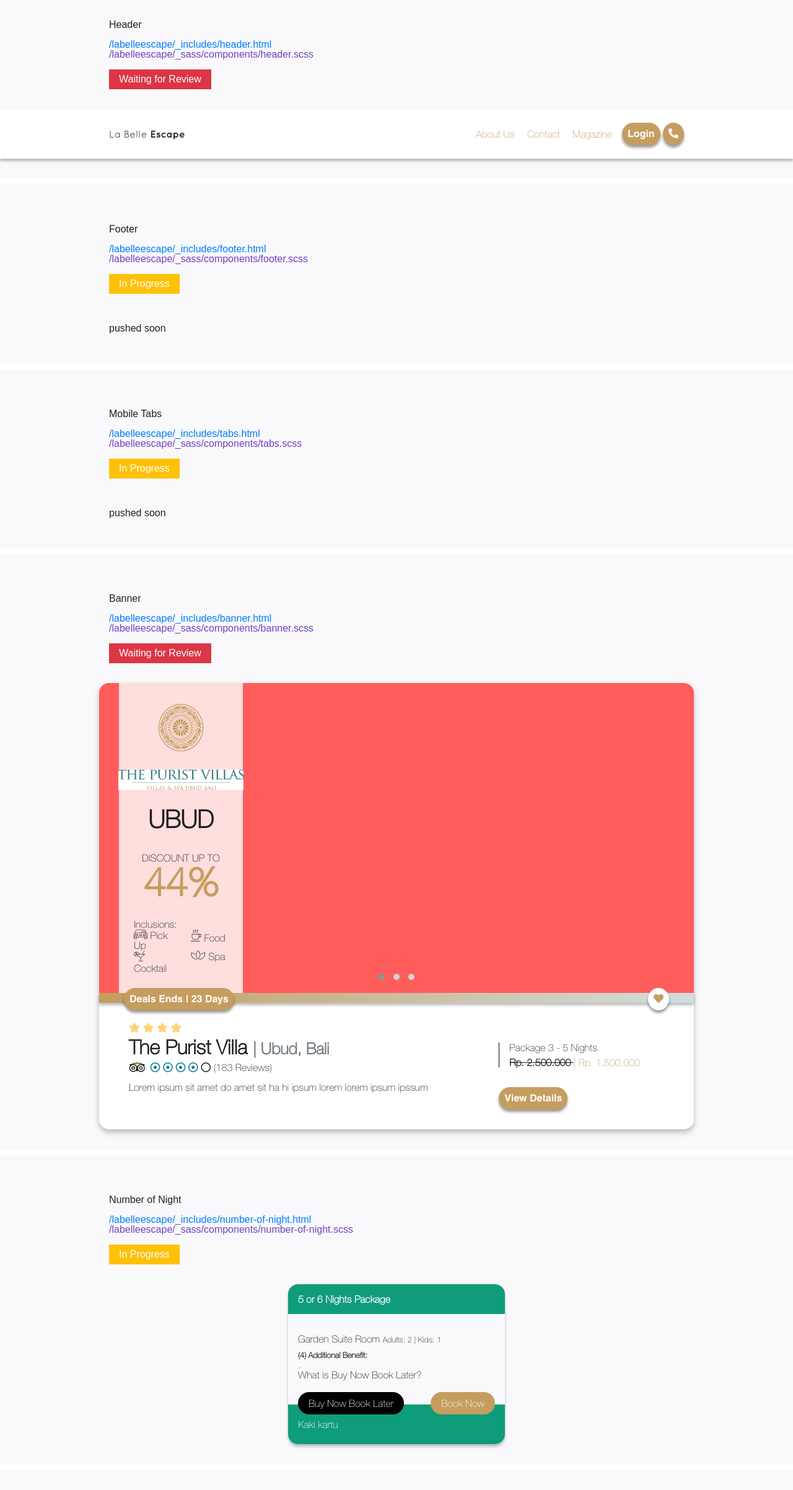
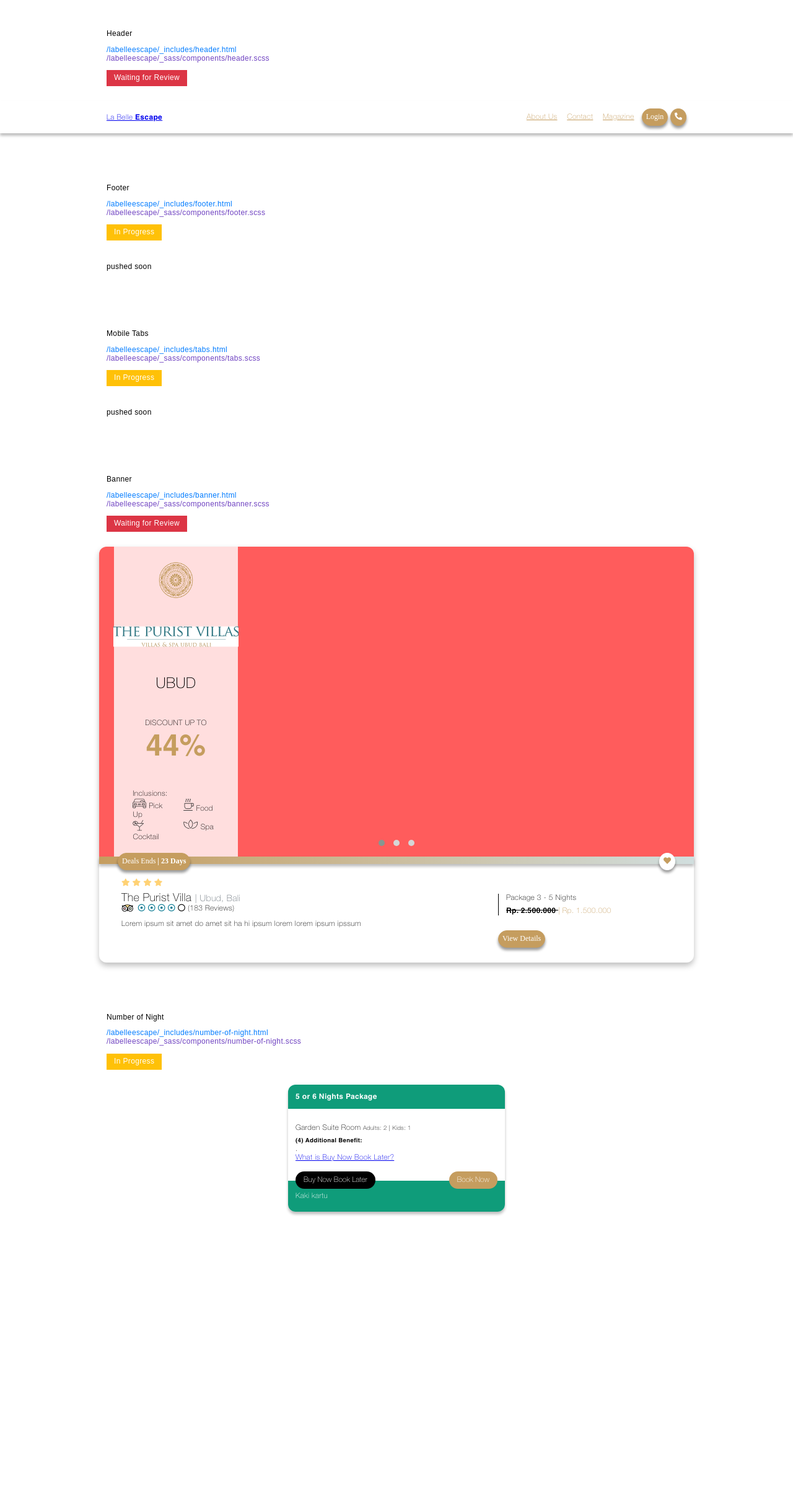
Before and after one commit to eighthijr/labelleescape, a Jekyll site: the page built from index.md, in a window 1280 px wide. Shown: the whole page at 62% size. Built offline with Jekyll 4.4.1, drawn with Linux system fonts in a browser that asks for light colours; after the commit the page ends 2037 px from its top, so only the background shows below that.

Commit message:
Update base.scss

```diff
--- a/_sass/partials/base.scss
+++ b/_sass/partials/base.scss
@@ -1,125 +1,61 @@
-// BASE
+/* Base
+*/
 
-// Fonts, Helvetica & Quicksand
+/* Font Face */
 @font-face {
-  font-family: "Helvetica Regular";
-  src: url("../../assets/fonts/helvetica-thin.otf");
-}
-
-.helvetica-r {
-  font-family: "Helvetica Reguler";
+  font-family: "Helvetica";
+  font-weight: normal;
+  src: url("https://eighthijr.github.io/labelleescape/assets/fonts/helvetica-thin.otf");
 }
 
 @font-face {
-  font-family: "Helvetica Bold";
-  src: url("../../assets/fonts/helvetica-bold.otf");
-}
-
-.helvetica-b {
-  font-family: "Helvetica Reguler";
+  font-family: "Helvetica";
+  font-weight: bold;
+  src: url("https://eighthijr.github.io/labelleescape/assets/fonts/helvetica-bold.otf");
 }
 
 @font-face {
-  font-family: "Quicksand Bold";
-  src: url("../../assets/fonts/quicksand-bold.otf");
-}
-
-.quicksand-b {
-  font-family: "Quicksand Bold";
+  font-family: "Quicksand";
+  font-weight: normal;
+  src: url("https://eighthijr.github.io/labelleescape/assets/fonts/quicksand-regular.otf");
 }
 
 @font-face {
-  font-family: "Quicksand Regular";
-  src: url("../../assets/fonts/quicksand-regular.otf");
+  font-family: "Quicksand";
+  font-weight: bold;
+  src: url("https://eighthijr.github.io/labelleescape/assets/fonts/quicksand-bold.otf");
 }
 
-.quicksand-r {
-  font-family: "Quicksand Regular";
+.font-quicksand {
+  font-family: "Quicksand";
 }
 
-// Basic styling
-body {
-  font-family: "Helvetica Regular";
-  font-size: $font-size-base;
-  font-weight: $font-weight-base;
-  line-height: $line-height-base;
-  color: $body-text-color;
-  text-align: $body-text-align;
-  background-color: $body-background-color;
+/* Font Size */
+html {
+  font-size: 75%;
 }
 
-// Spacing
-// For mantain vertical rhythym's
-h1, .h1,
-h2, .h2,
-h3, .h3,
-h4, .h4,
-h5, .h5,
-h6, .h6,
-p {
-  margin-top: 0rem;
-  margin-bottom: $spacer/2;
+/* Basic Styling */
+body {
+  padding: 2rem 0rem;
+  font-family: "Helvetica";
+  letter-spacing: 0.03em;
 }
 
-img {
+/* Reset */
+p,
+h1, h2, h3, h4, h5, h6,
+ul, li {
   margin: 0;
+  padding: 0;
 }
 
-// Typograph
-
-// For responsiveness
-html {
-  font-size: $font-size-on-small-screen;
-
-  @include media-query($large-screen) {
-    font-size: $font-size-on-large-screen;
-  }
+/* Paragraph */
+p {
+  margin-bottom: 0.5rem;
 }
 
-// Headings
-h1,
-.h1 {
-  font-size: $h1-font-size;
+/* Headings */
+h1, h2, h3, h4, h5, h6 {
+  font-weight: normal;
 }
-
-h2,
-.h {
-  font-size: $h2-font-size;
-}
-
-h3,
-.h3 {
-  font-size: $h3-font-size;
-}
-
-h4,
-.h4 {
-  font-size: $h4-font-size;
-}
-
-h5,
-.h5 {
-  font-size: $h5-font-size;
-}
-
-h6,
-.h6 {
-  font-size: $h6-font-size;
-}
-
-// Small
-small,
-.small {
-  font-size: $small-font-size;
-}
-
-// Links
-a {
-  color: $link-color;
-  text-decoration: none;
-  background-color: transparent;
-
-  &:hover {
-    text-decoration: none;
-  }
-}
```
